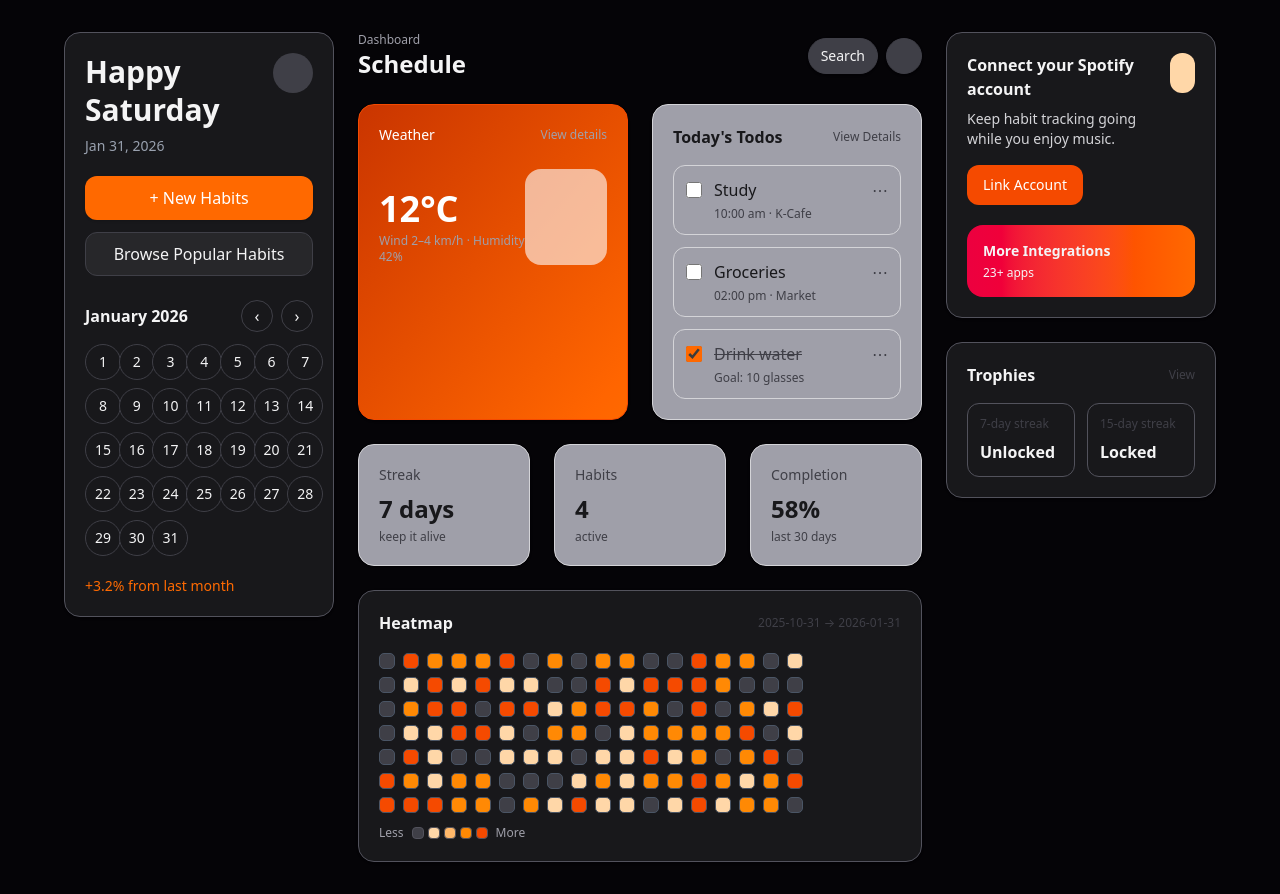
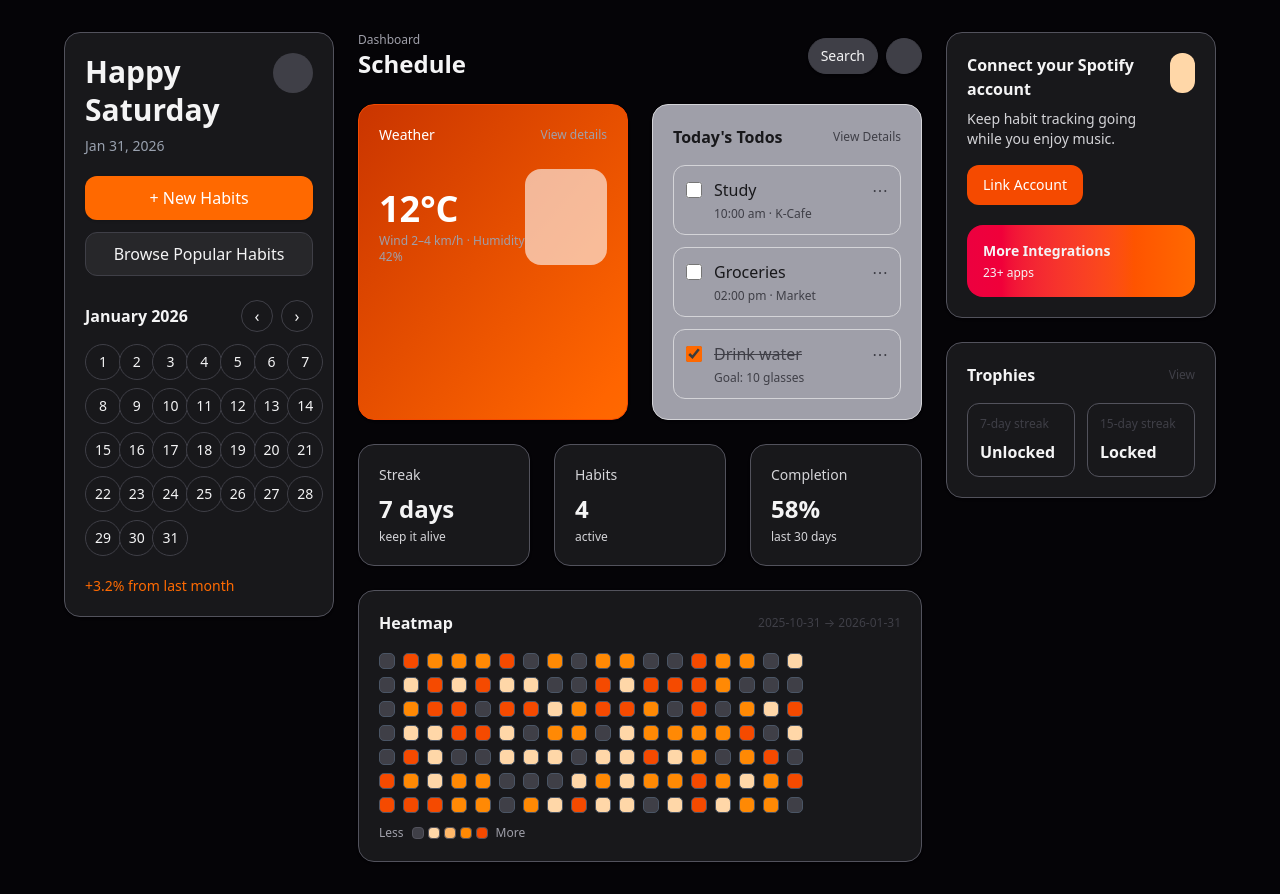
Before and after one commit to lucaskampi/habit-tracker, a Next.js app: page /dashboard in a window 1280 px wide. Built offline with nearby package versions, Linux system fonts and the light colour scheme; no server answers.

Commit message:
feat: changing bg color to zinc-900

```diff
--- a/src/app/dashboard/ui/StatCard.tsx
+++ b/src/app/dashboard/ui/StatCard.tsx
@@ -12,10 +12,10 @@ export default function StatCard({
   caption?: string;
 }) {
   return (
-    <div className="bg-zinc-400 rounded-2xl p-5 shadow-sm border border-zinc-300 text-zinc-900">
-      <div className="text-sm text-zinc-700">{title}</div>
+    <div className="bg-zinc-900 rounded-2xl p-5 shadow-sm border border-zinc-600 text-zinc-100">
+      <div className="text-sm text-zinc-300">{title}</div>
       <div className="mt-2 text-2xl font-semibold">{value}</div>
-      {caption && <div className="mt-1 text-xs text-zinc-700">{caption}</div>}
+      {caption && <div className="mt-1 text-xs text-zinc-300">{caption}</div>}
     </div>
   );
 }
```
